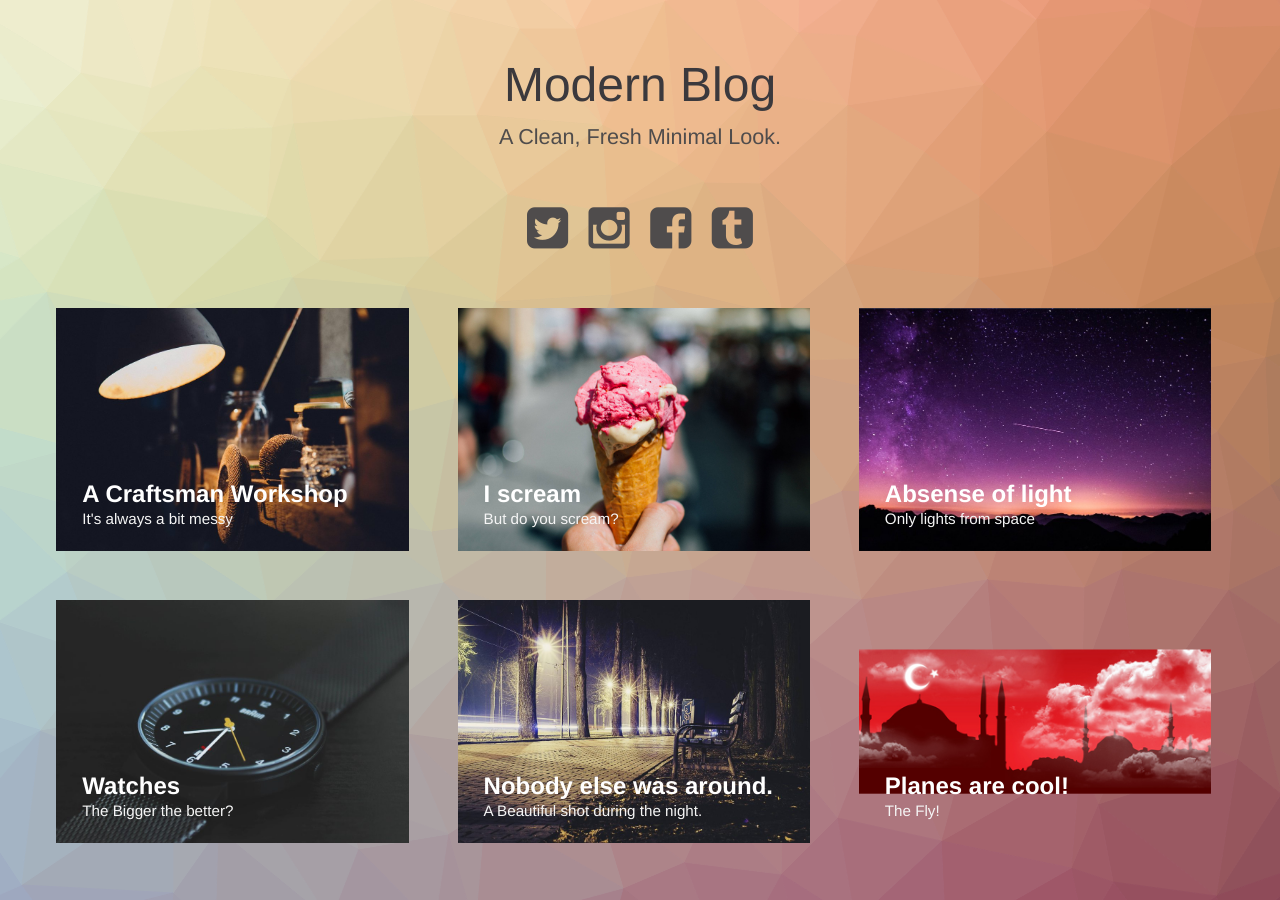
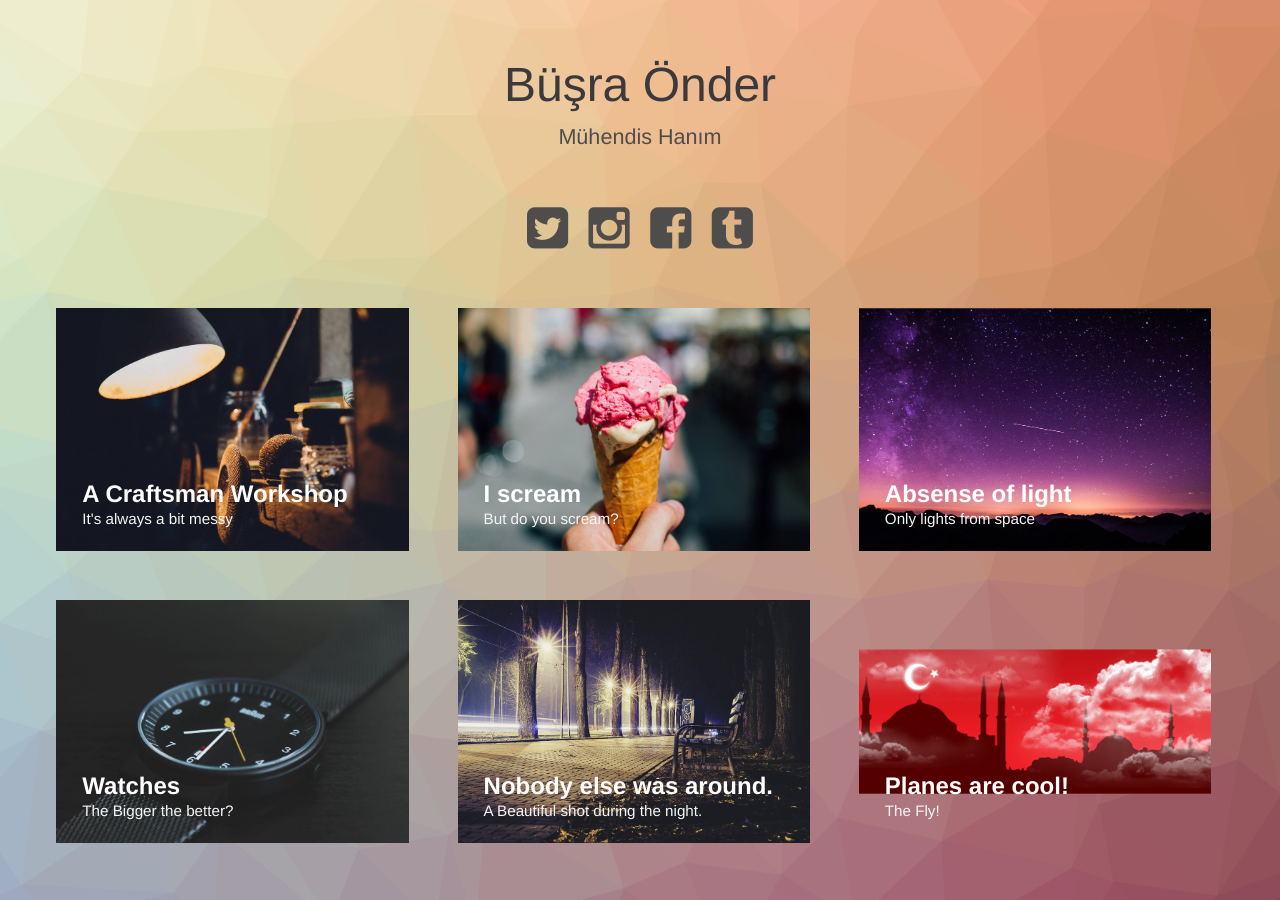
Before and after one commit to BusraOnder/BusraOnder.github.io, a Jekyll site: the page built from index.html, in a window 1280 px wide. Built offline with Jekyll 4.4.1, drawn with Linux system fonts in a browser that asks for light colours.

Commit message:
Kişisel Ayarlar

```diff
--- a/_config.yml
+++ b/_config.yml
@@ -1,7 +1,7 @@
 # Site settings
-title: Modern Blog
-description: Modern-Blog A Elegant template for Jekyll
-keywords: Modern, Blogging, Fun
+title: Büşra Önder
+description: Büşra Önder Kişisel Blog
+keywords: Büşra, Önder,Blog,Mühendis Hanım
 author: Wferr
 baseurl: "" # the subpath of your site, e.g. /blog/
-url: "" # the base hostname & protocol for your site
+url: http://busraonder.me/
--- a/index.html
+++ b/index.html
@@ -28,7 +28,7 @@ layout: compress
 <body class="body">
 <div class="container">
     <header class="header">
-        <h1>Modern Blog<span>A Clean, Fresh Minimal Look.</span></h1>
+        <h1>Büşra Önder<span>Mühendis Hanım</span></h1>
         <nav class="links">
             <a href="#"><i class="fa fa-twitter-square fa-3x"></i></a>
             <a href="#"><i class="fa fa-instagram fa-3x"></i></a>
```
